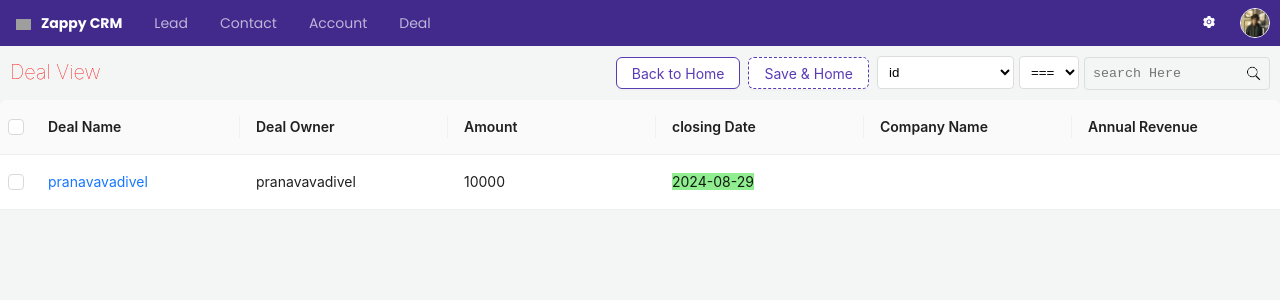
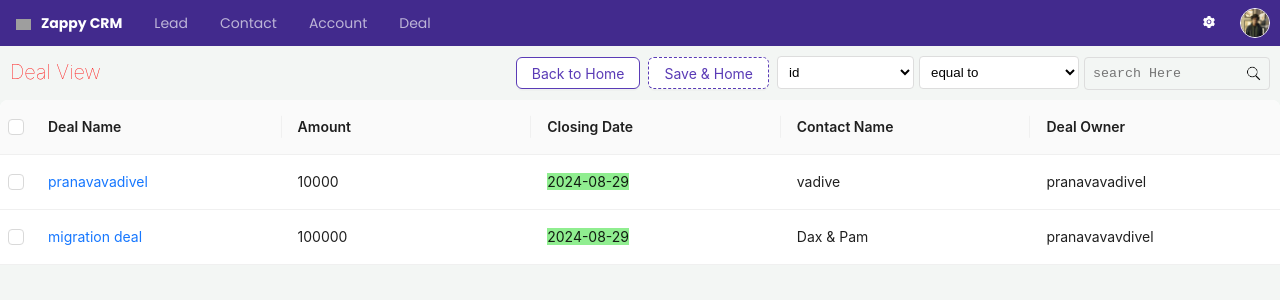
Before and after one commit to REOpranav/crm, a React (Create React App) app: page /deal in a window 1280 px wide. Shown: the top 300 px of the page. Built offline with nearby package versions, Linux system fonts and the light colour scheme; data requests are answered from the project's data file; grey boxes are pictures that could not be loaded.

Commit message:
Add searching features in dea

```diff
--- a/DB/db.json
+++ b/DB/db.json
@@ -519,6 +519,26 @@
       "expectedAmount": "10000",
       "website": "",
       "description": ""
+    },
+    {
+      "id": "282320932",
+      "key": "206584770",
+      "dealowner": "pranavavavdivel",
+      "dealName": "migration deal",
+      "contactName": "Dax & Pam",
+      "amount": "100000",
+      "Pipeline": "standard",
+      "closingDate": "2024-08-29",
+      "companyName": "",
+      "email": "",
+      "gender": "",
+      "area": "",
+      "state": "",
+      "country": "",
+      "pincode": "",
+      "expectedAmount": "199",
+      "website": "",
+      "description": ""
     }
   ],
   "callLogs": [
--- a/src/Account.jsx
+++ b/src/Account.jsx
@@ -15,18 +15,17 @@ const Account = () => {
   const [searching,setSearching] = useState('') // searching input field value
   const [searchBy,setsearchBy] = useState('') // total contact data list
   const [selectedOption,setSelectedOption] = useState('firstname') // option fireld
-  const [calculateSymbol,setCalculateSymbol] = useState('===')
+  const [calculateSymbol,setCalculateSymbol] = useState('equal to')
   const [selectedRowKeys, setSelectedRowKeys] = useState([]);
 
   const filter = accountData.filter(value => {  // filtering the data (which are the data are same as selectedOption )
     const comparisonFunction  = {  // this object for finiding the === object
-      '===' : (a,b) => a === b,
-      '==' : (a,b) => a == b,
-      '>' : (a,b) => a > b,
-      '>=' : (a,b) => a >= b,
-      '<=' : (a,b) => a <= b,
-      '<' : (a,b) => a < b,
-      '!==' : (a,b) => a !== b,
+      'equal to' : (a,b) => a == b,
+      'greater than' : (a,b) => a > b,
+      'greater than equal to' : (a,b) => a >= b,
+      'lesser then equal to' : (a,b) => a <= b,
+      'lesser than' : (a,b) => a < b,
+      'not equal to' : (a,b) => a !== b,
     }
 
     const comparisonFn = comparisonFunction[calculateSymbol];
--- a/src/Contact.jsx
+++ b/src/Contact.jsx
@@ -15,18 +15,17 @@ const Contact = () => {
   const [searching,setSearching] = useState([]) // searching input field value
   const [searchBy,setsearchBy] = useState([]) // total contact data list
   const [selectedOption,setSelectedOption] = useState('firstname') // option fireld
-  const [calculateSymbol,setCalculateSymbol] = useState('===')
+  const [calculateSymbol,setCalculateSymbol] = useState('equal to')
   const [selectedRowKeys, setSelectedRowKeys] = useState([]);
 
   const filter = contactData.filter(value => {  // filtering the data (which are the data are same as selectedOption )
     const comparisonFunction  = {  // this object for finiding the === object
-      '===' : (a,b) => a === b,
-      '==' : (a,b) => a == b,
-      '>' : (a,b) => a > b,
-      '>=' : (a,b) => a >= b,
-      '<=' : (a,b) => a <= b,
-      '<' : (a,b) => a < b,
-      '!==' : (a,b) => a !== b,
+      'equal to' : (a,b) => a == b,
+      'greater than' : (a,b) => a > b,
+      'greater than equal to' : (a,b) => a >= b,
+      'lesser then equal to' : (a,b) => a <= b,
+      'lesser than' : (a,b) => a < b,
+      'not equal to' : (a,b) => a !== b,
     }
 
     const comparisonFn = comparisonFunction[calculateSymbol];
--- a/src/Deal.jsx
+++ b/src/Deal.jsx
@@ -9,18 +9,19 @@ const Deal = () => {
   const navigate = useNavigate();
   const { Text } = Typography
 
-  const [dealData,setDealData] = useState('')
+  const [dealData,setDealData] = useState([])
   const [searchBy,setSearchBy] = useState('')
   const [selectedOption, setSelectedOption] = useState('mobile'); // this id for set selection
   const [searching,setSearching] = useState('') // this searching for lead
-  const [calculateSymbol,setCalculateSymbol] = useState('===')
+  const [calculateSymbol,setCalculateSymbol] = useState('equal to')
   const [selectedRowKeys,setselectedRowKeys] = useState([])
-  const [sortedData,setSortedData] = useState({})
+  const [dealFromInformation,setDealFromInformation] = useState([]) // this is deal information
 
   // this code for initial load and when lead added
   const fetching = async()=>{
       try {
           const responce = await axios.get('http://localhost:3000/deal')
+
             if (responce.status === 200) {
                 setDealData(await responce.data);
                 setSearchBy(await responce.data);
@@ -80,17 +81,12 @@ const Deal = () => {
         render : (value,records) => <Link to={`./detail/${records.id}`}> {value} </Link>
       },
       {
-        title: 'Deal Owner',
-        dataIndex: 'dealowner',
-        key: 'dealowner',
-      },
-      {
         title:'Amount',
         dataIndex: 'amount',
         key: 'amount',
       },
       {
-        title:'closing Date',
+        title:'Closing Date',
         dataIndex: 'closingDate',
         key: 'closingDate',
         render: (text) => {
@@ -108,33 +104,49 @@ const Deal = () => {
         }
       },
       {
-        title:'Company Name',
-        dataIndex: 'companyName',
-        key: 'companyName',
+        title:'Contact Name',
+        dataIndex: 'contactName',
+        key: 'contactName',
       },
       {
-        title: 'Annual Revenue',
-        dataIndex: 'annualRevenue',
-        key: 'annualRevenue',
+        title: 'Deal Owner',
+        dataIndex: 'dealowner',
+        key: 'dealowner',
       },
     ]
 
+    const filter = dealData.filter(value => {  // filtering the data (which are the data are same as selectedOption )
+      const comparisonFunction  = {  // this object for finiding the === object
+        'equal to' : (a,b) => a == b,
+        'greater than' : (a,b) => a > b,
+        'greater than equal to' : (a,b) => a >= b,
+        'lesser then equal to' : (a,b) => a <= b,
+        'lesser than' : (a,b) => a < b,
+        'not equal to' : (a,b) => a !== b,
+      }
+
+      const comparisonFn = comparisonFunction[calculateSymbol];
+      const finalValues = comparisonFn(value[selectedOption.toLowerCase()],searching.toString())
+      return finalValues
+     })
+
     let data = [] // this is for handing table (antd) (my method)
-    for (const datas of dealData) {
+    for (const datas of filter.length !== 0 ? filter : dealData) {
         let changeTOObject = {
            key : datas.id,
            id : datas.id,
            dealowner:datas.dealowner,
            dealName:datas.dealName,
            amount:datas.amount,
-           closingDate:datas.closingDate
+           closingDate:datas.closingDate,
+           contactName:datas.contactName
         }
         data.push(changeTOObject)
     }
 
     const homeNavigation = ()=>{
-       navigate('/')
-     }
+      navigate('/')
+    }
 
   return (
     <div>
--- a/src/DealDetail.jsx
+++ b/src/DealDetail.jsx
@@ -2,7 +2,7 @@ import React, { useEffect, useState } from 'react'
 import {Button, Col, message,Typography, Row,Space} from 'antd'
 import axios from 'axios'
 import Dashboard from './Dashboard'
-import { useNavigate } from 'react-router-dom'
+import { useNavigate, useSearchParams } from 'react-router-dom'
 
 const styles = { fontWeight:'lighter'}
 
@@ -42,6 +42,7 @@ const DealDetail = () => {
     const navigate = useNavigate();
     const {Text} = Typography
     const [dealDeatail,setDealDetail] = useState([])
+    const [dealFromInformation,setDealFromInformation] = useState([])
 
     const URL = window.location.pathname
     const endpoint = URL.split('/').pop()
@@ -50,9 +51,21 @@ const DealDetail = () => {
     const fetching = async()=>{
         try {
             const responce = await axios.get(`http://localhost:3000/deal/${endpoint}`)
-            if (responce.status === 200) {
+            if ((await axios.get(`http://localhost:3000/contact/${endpoint}`)).status === 200) {
+                const respcetiveProfile = await axios.get(`http://localhost:3000/contact/${endpoint}`)
+                 if (respcetiveProfile.status === 200) {
+                    setDealFromInformation(respcetiveProfile.data)
+                 }
+            }else{
+                const respcetiveProfile = await axios.get(`http://localhost:3000/account/${endpoint}`)
+                 if (respcetiveProfile.status === 200) {
+                    setDealFromInformation(respcetiveProfile.data)
+                 }
+            }
+
+             if (responce.status === 200) {
                 setDealDetail(await responce.data);
-            }
+             }
         } catch (err) {
             if (err.response) {
                 message.error('Error: ' + err.response.status+' - '+(err.response.data.message || 'Server Error'));
@@ -74,6 +87,7 @@ const DealDetail = () => {
     }
 
     console.log(dealDeatail);
+    console.log(dealFromInformation)
 
     const currentDate = new Date();
     const parsedDate = new Date(dealDeatail.closingDate)
@@ -187,7 +201,7 @@ return (
                         </Row>
                     </Col>
                 </Row>
-
+{/* this code is deal informatio */}
                 <Row style={overviewStyle}>
                         <Col span={24}>
                             <Row style={{color:'black',marginBottom:'10px'}} > <Text style={overviewHeading} className='PoppinsFont'> Deal Information </Text> </Row>
@@ -206,7 +220,7 @@ return (
 
                             <Row style={paddingStyle}>
                                 <Col span={6} style={dealDetailCss}> <Text style={style} className='PoppinsFont'>Contact Name </Text> </Col>
-                                <Col> <Text className='PoppinsFont'> : {dealDeatail.contactName  ? dealDeatail.contactName : '-' } </Text> </Col>
+                                <Col> <Text className='PoppinsFont'> : {dealFromInformation.firstname  ? dealFromInformation.firstname : '-' } </Text> </Col>
                             </Row>
 
                             <Row style={paddingStyle}>
--- a/src/Searching.jsx
+++ b/src/Searching.jsx
@@ -19,7 +19,7 @@ const Searching = ({ searchQuery, setSearchQuery,listOfData,setSelectedOption,se
       listOfDataInArray.push(a)
     }
 
-    const symbols = ['===','==','!==','>','>=','<','<=']
+    const symbols = ['equal to','not equal to','greater than','greater than equal to','lesser than','lesser then equal to']
 
     return (
     <div>
```
